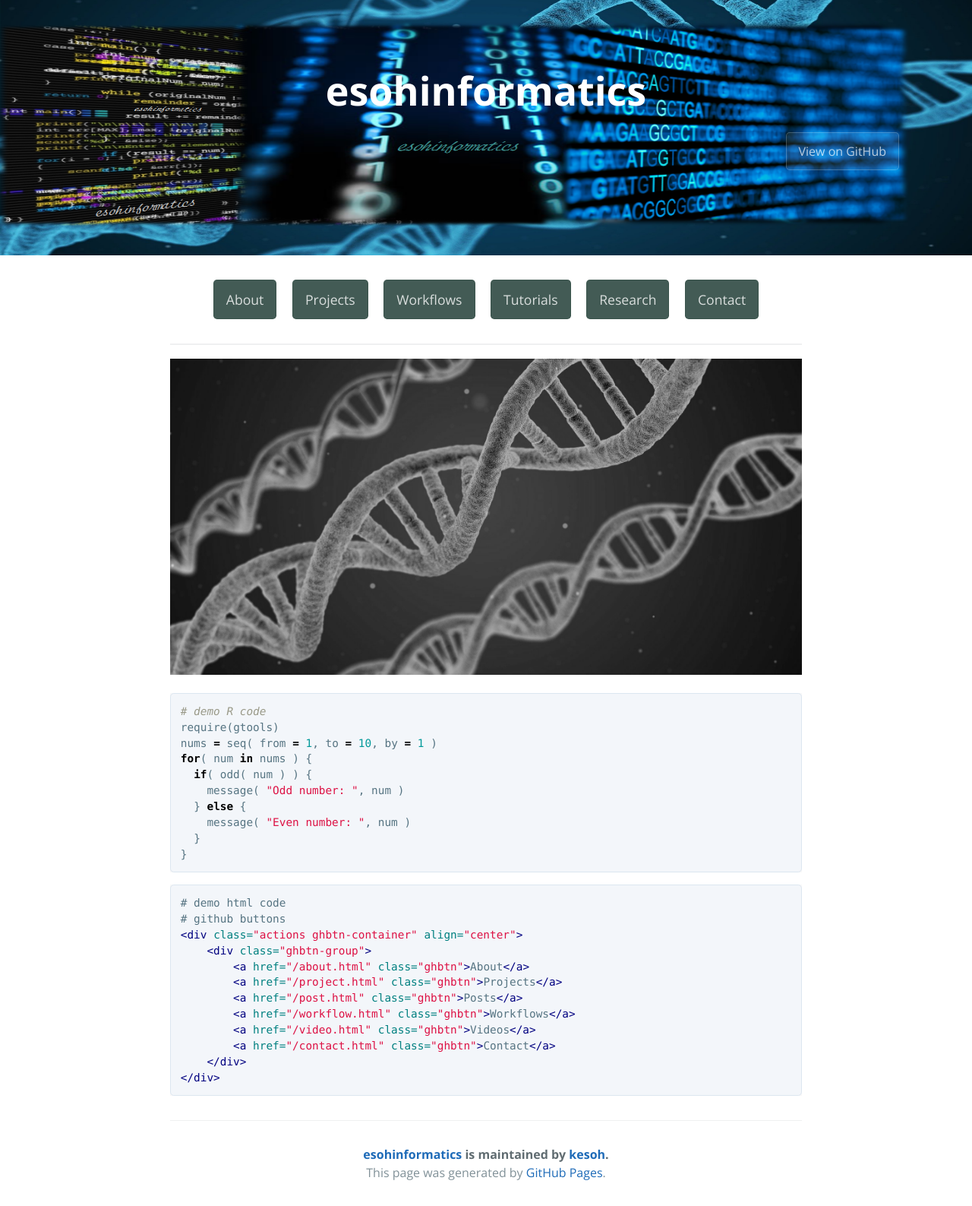
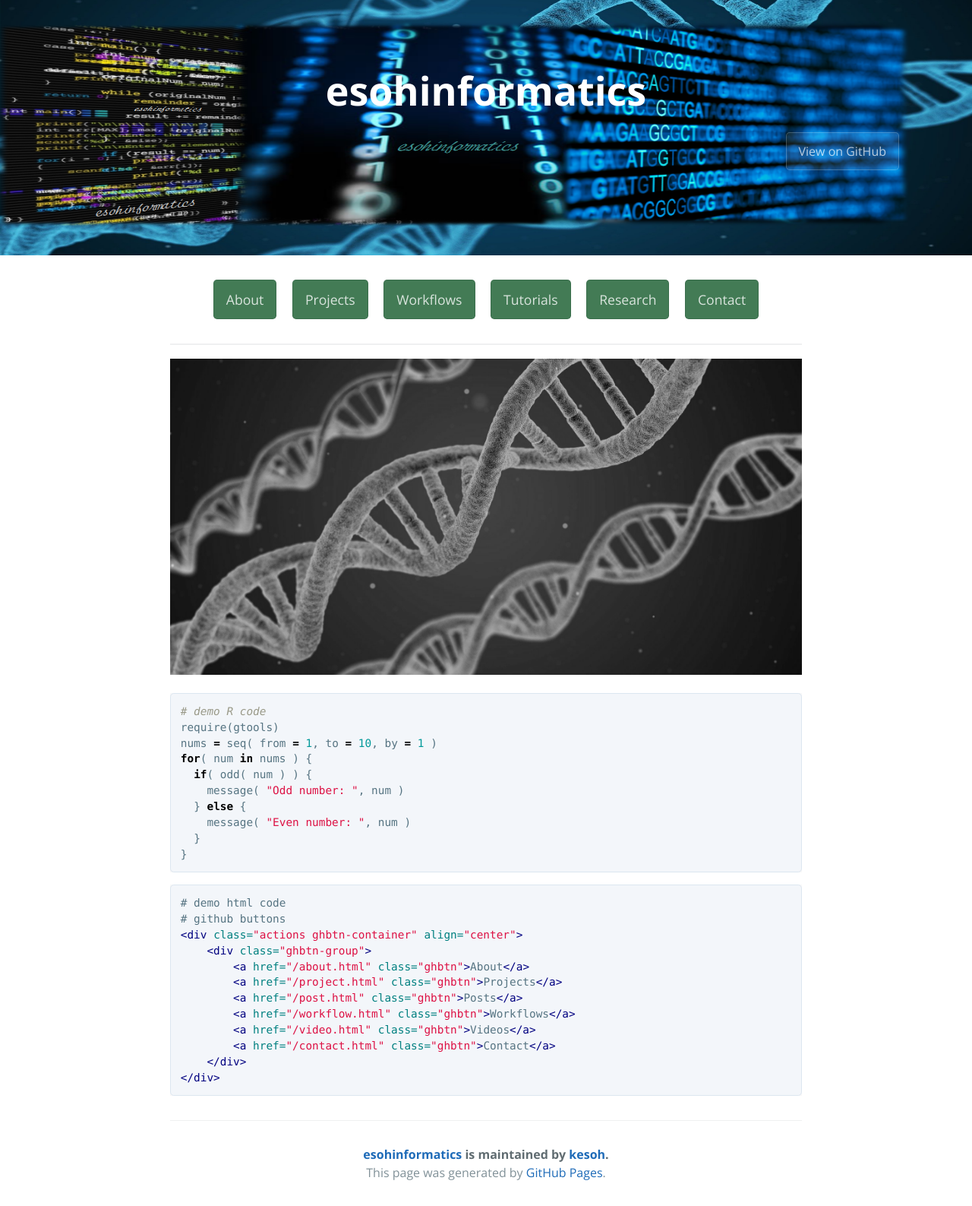
Before and after one commit to esohkevin/esohkevin.github.io, a Jekyll site: the page built from docs/index.md, in a window 1280 px wide. Shown: the whole page at 76% size. Built offline with Jekyll 4.4.1, drawn with Linux system fonts in a browser that asks for light colours; the repository's description, which GitHub fills in, is left out.

Commit message:
change button color

```diff
--- a/docs/_sass/jekyll-theme-cayman.scss
+++ b/docs/_sass/jekyll-theme-cayman.scss
@@ -110,7 +110,7 @@ a {
   display: inline-block;
   margin-bottom: 1rem;
   color: rgba(255, 255, 255, 0.8);
-  background-color: rgba(20, 50, 43, 0.8);
+  background-color: rgba(20, 90, 43, 0.8);
   border-color: rgba(20, 59, 43, 0.2);
   border-style: solid;
   border-width: 1px;
```
